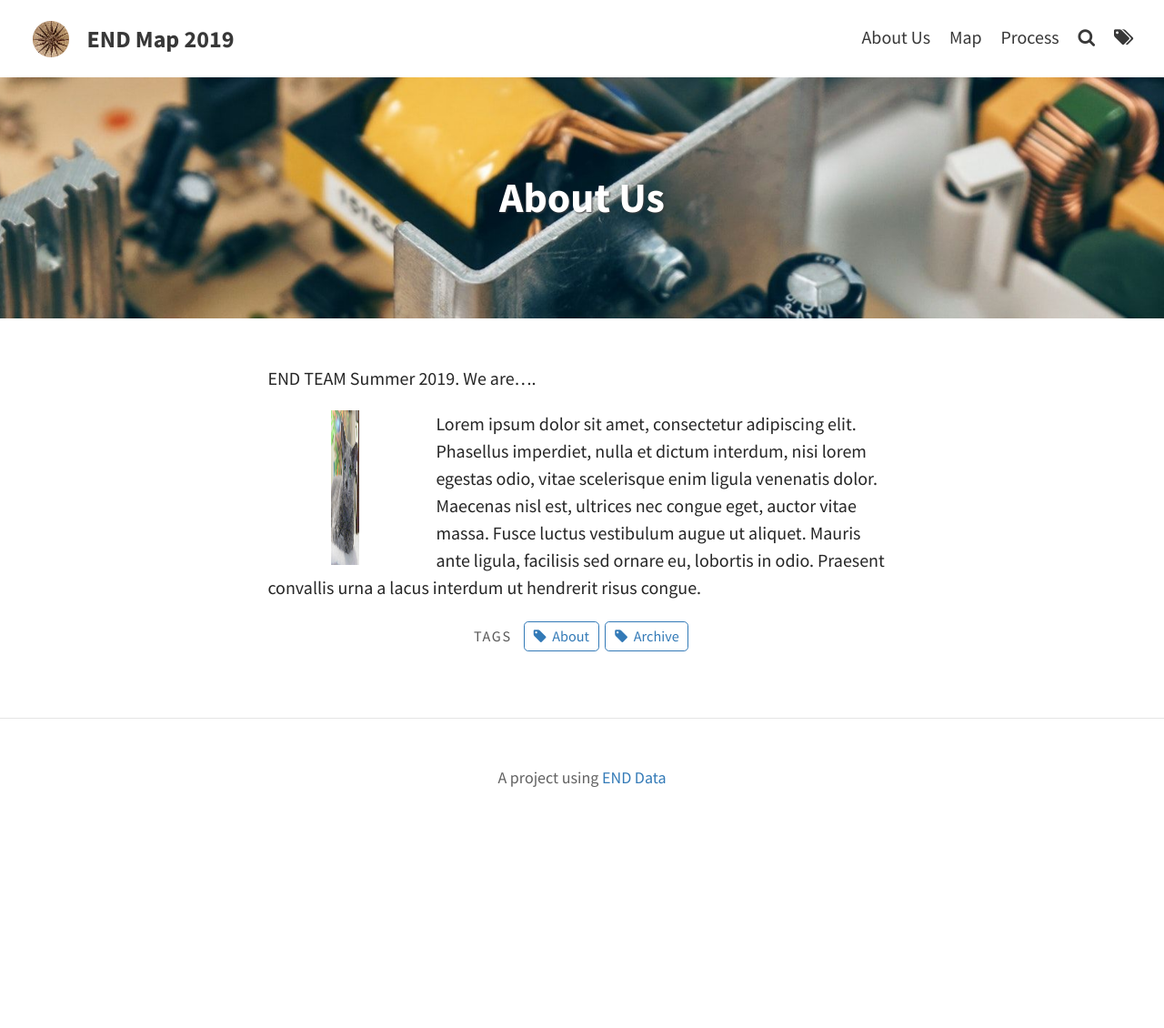
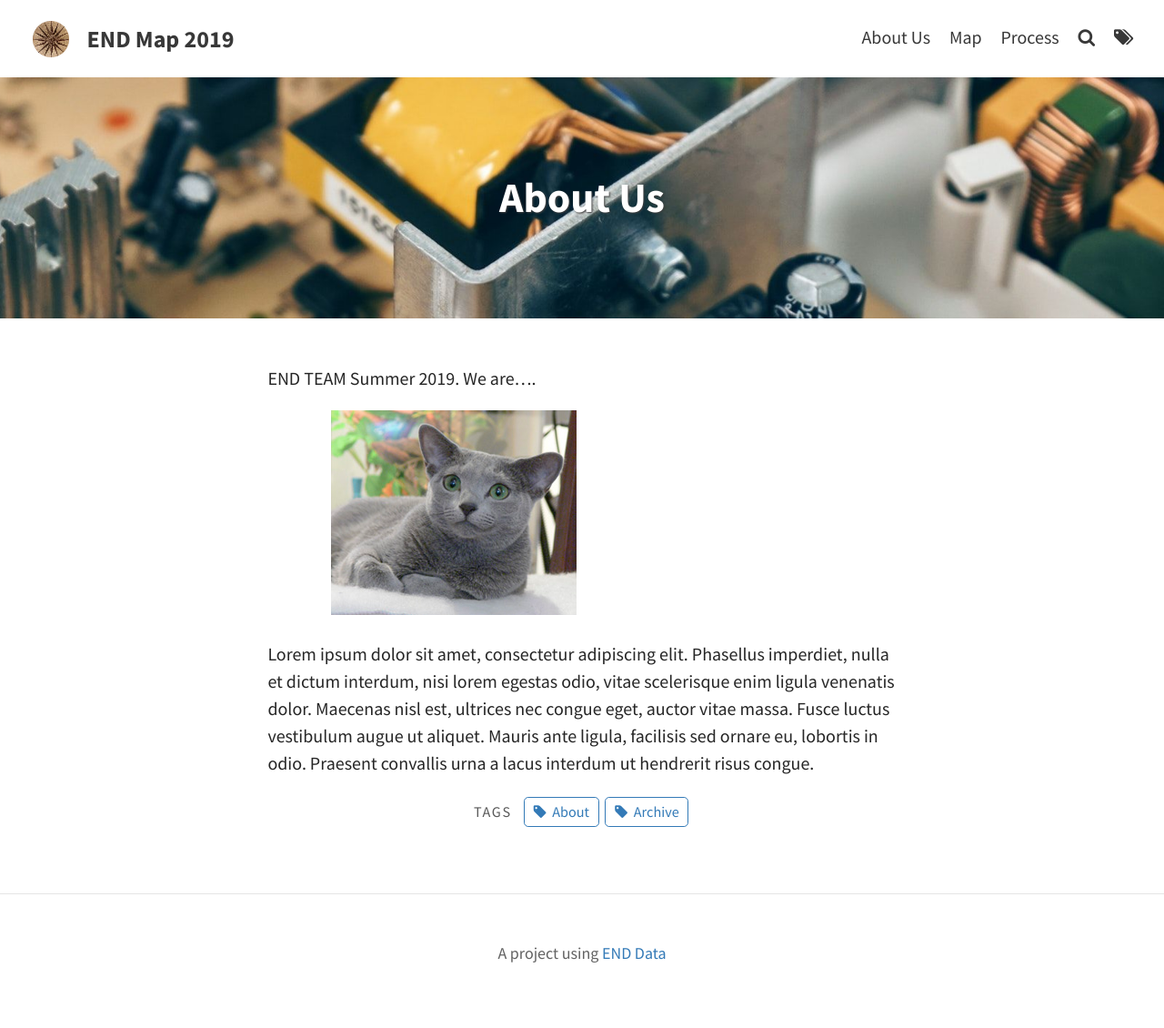
Before and after one commit to cholahan/end19, a Jekyll site: the page built from pages/about.md, in a window 1280 px wide. Shown: the whole page at 91% size. Built offline with Jekyll 4.4.1, drawn with Linux system fonts in a browser that asks for light colours; before the commit the page ends 937 px from its top, so only the background shows below that.

Commit message:
Update about.md

```diff
--- a/pages/about.md
+++ b/pages/about.md
@@ -8,11 +8,6 @@
 
 END TEAM Summer 2019. We are....
 
-<style>
-img {
-  float: left;
-}
-</style>
+![Ina]({{ "/assets/img/avatars/ina.jpg" | relative_url}})
 
-<p><img src="https://github.com/cholahan/end19/blob/master/assets/img/avatars/ina.jpg" alt="Ina" style="width:170px;height:170px;margin-right:15px;">
-Lorem ipsum dolor sit amet, consectetur adipiscing elit. Phasellus imperdiet, nulla et dictum interdum, nisi lorem egestas odio, vitae scelerisque enim ligula venenatis dolor. Maecenas nisl est, ultrices nec congue eget, auctor vitae massa. Fusce luctus vestibulum augue ut aliquet. Mauris ante ligula, facilisis sed ornare eu, lobortis in odio. Praesent convallis urna a lacus interdum ut hendrerit risus congue.</p>
+Lorem ipsum dolor sit amet, consectetur adipiscing elit. Phasellus imperdiet, nulla et dictum interdum, nisi lorem egestas odio, vitae scelerisque enim ligula venenatis dolor. Maecenas nisl est, ultrices nec congue eget, auctor vitae massa. Fusce luctus vestibulum augue ut aliquet. Mauris ante ligula, facilisis sed ornare eu, lobortis in odio. Praesent convallis urna a lacus interdum ut hendrerit risus congue.
```
